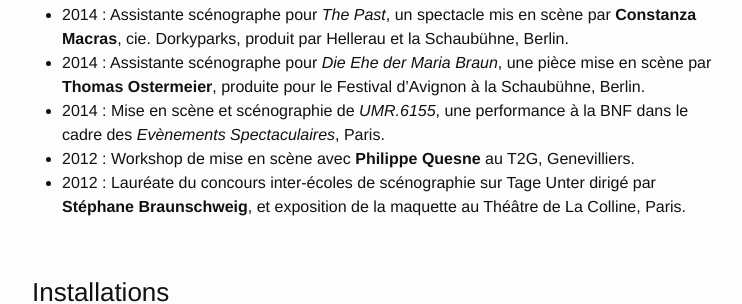
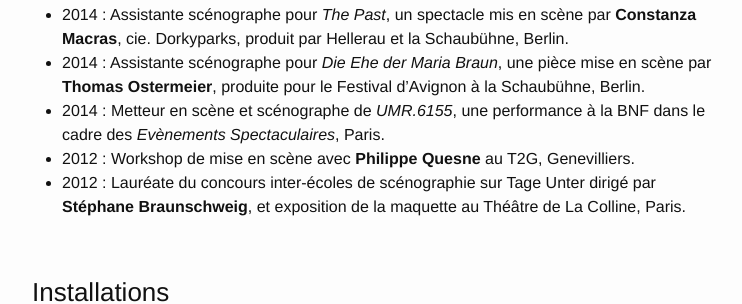
Before and after one commit to louiseds/louiseds.github.io, a Jekyll site: the page built from about.md, in a window 1280 px wide and 900 px high, scrolled down 1205 px. Shown: the part 158-462 px from the top of the window, without its empty margins (268-1010 px from the left). Built offline with Jekyll 4.4.1, drawn with Linux system fonts in a browser that asks for light colours.

Commit message:
Updated about.md

```diff
--- a/about.md
+++ b/about.md
@@ -33,7 +33,7 @@
 * 2015 : Scénographe pour _Avant mais juste après_, un spectacle mis en scène par **Yvo Mentens** au CnsAD, Paris.
 * 2014 : Assistante scénographe pour _The Past_, un spectacle mis en scène par **Constanza Macras**, cie. Dorkyparks, produit par Hellerau et la Schaubühne, Berlin.
 * 2014 : Assistante scénographe pour _Die Ehe der Maria Braun_, une pièce mise en scène par **Thomas Ostermeier**, produite pour le Festival d’Avignon à la Schaubühne, Berlin.
-* 2014 : Mise en scène et scénographie de _UMR.6155_, une performance à la BNF dans le cadre des _Evènements Spectaculaires_, Paris.
+* 2014 : Metteur en scène et scénographe de _UMR.6155_, une performance à la BNF dans le cadre des _Evènements Spectaculaires_, Paris.
 * 2012 : Workshop de mise en scène avec **Philippe Quesne** au T2G, Genevilliers.
 * 2012 : Lauréate du concours inter-écoles de scénographie sur Tage Unter dirigé par **Stéphane Braunschweig**, et exposition de la maquette au Théâtre de La Colline, Paris.
 <br>
```
